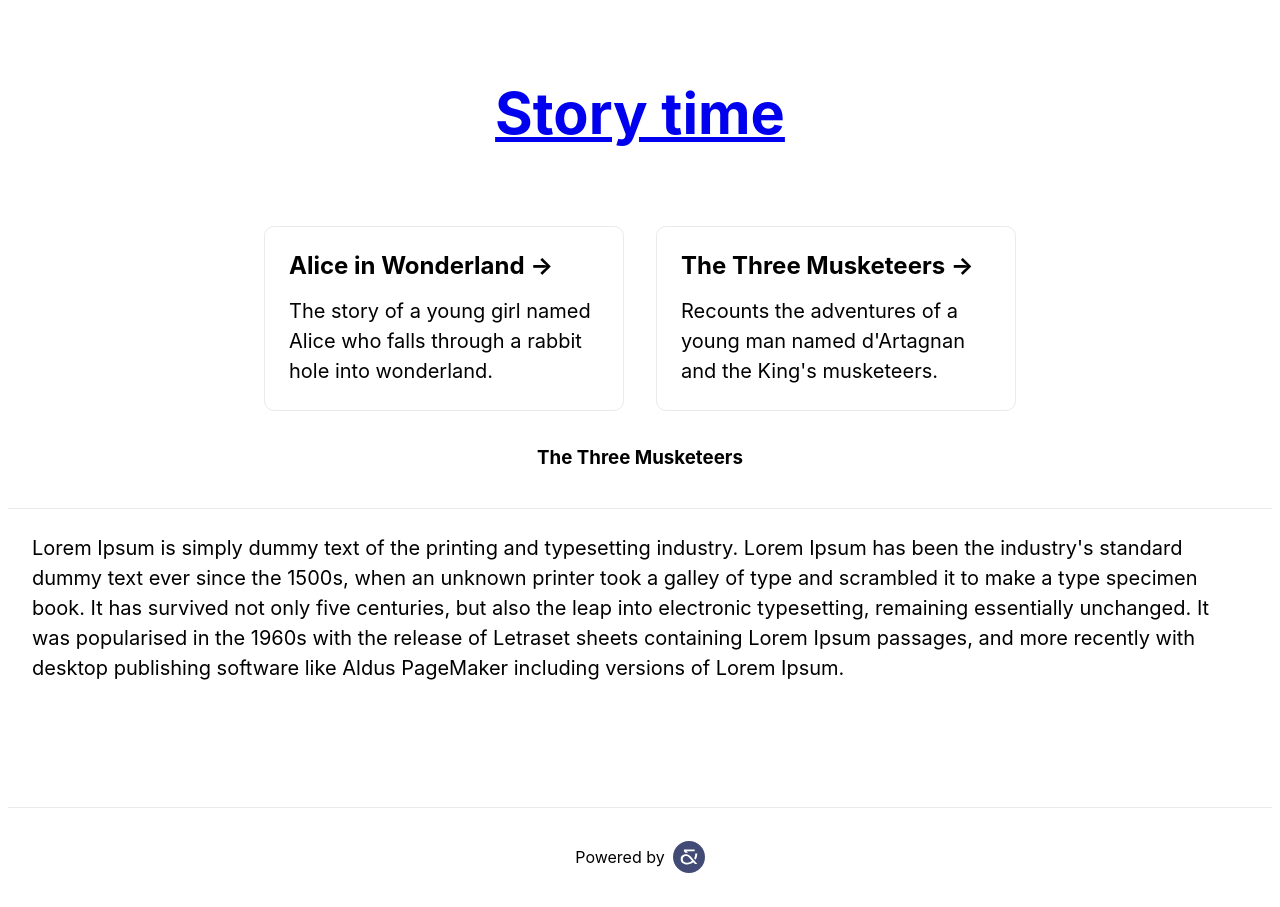
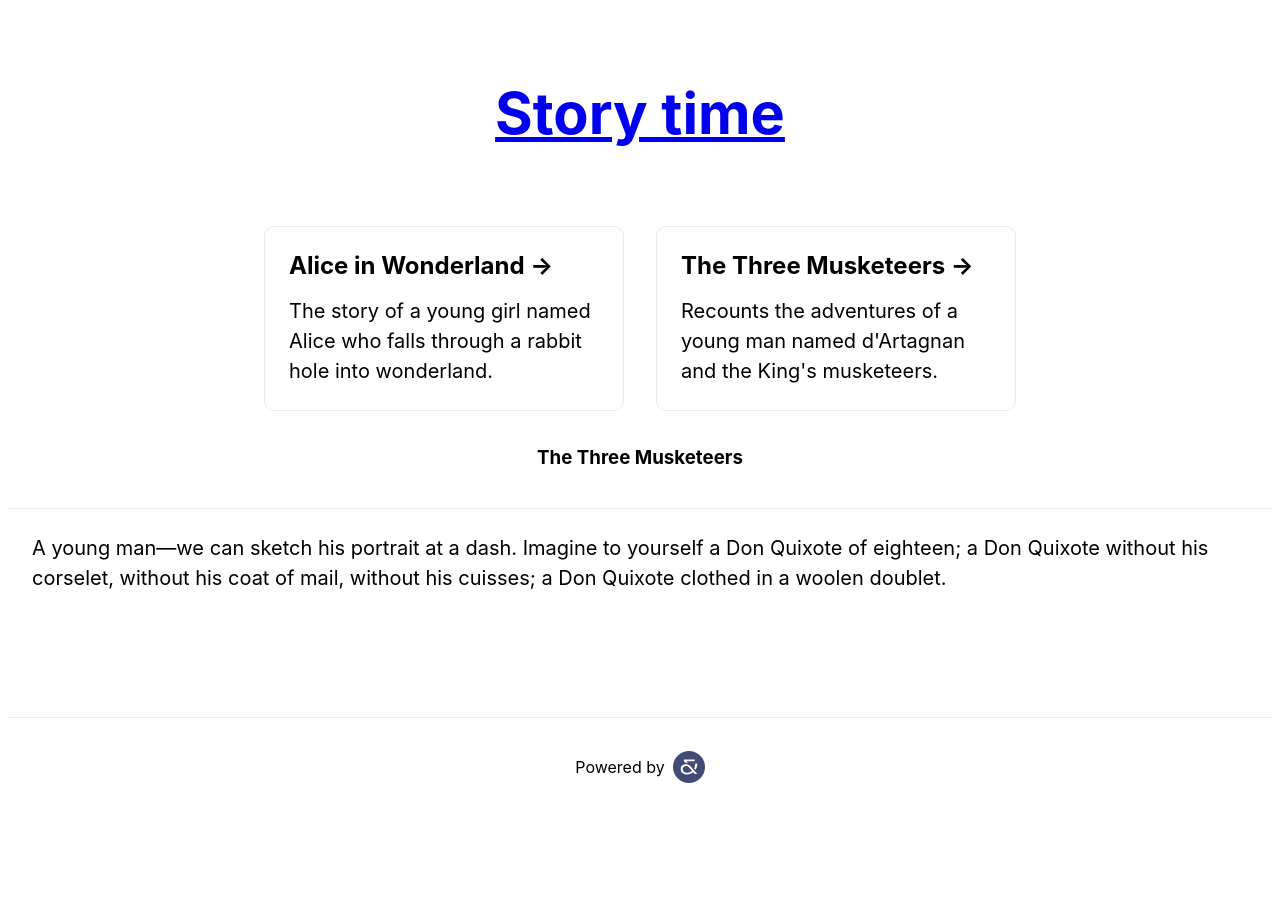
Before and after one commit to asbrwl/nextjs-one-oh-one, a Next.js app: page /the-three-musketeers in a window 1280 px wide. After the commit the page ends 817 px from the top, so only its background shows below. Built offline with nearby package versions, Linux system fonts and the light colour scheme.

Commit message:
Update the-three-musketeers.js

```diff
--- a/pages/the-three-musketeers.js
+++ b/pages/the-three-musketeers.js
@@ -29,7 +29,7 @@ export default function Page() {
 
         <h3>The Three Musketeers</h3>
         <p className={styles.storytext}>
-        Lorem Ipsum is simply dummy text of the printing and typesetting industry. Lorem Ipsum has been the industry's standard dummy text ever since the 1500s, when an unknown printer took a galley of type and scrambled it to make a type specimen book. It has survived not only five centuries, but also the leap into electronic typesetting, remaining essentially unchanged. It was popularised in the 1960s with the release of Letraset sheets containing Lorem Ipsum passages, and more recently with desktop publishing software like Aldus PageMaker including versions of Lorem Ipsum.
+        A young man—we can sketch his portrait at a dash. Imagine to yourself a Don Quixote of eighteen; a Don Quixote without his corselet, without his coat of mail, without his cuisses; a Don Quixote clothed in a woolen doublet.
         </p>
 
       </main>
```
